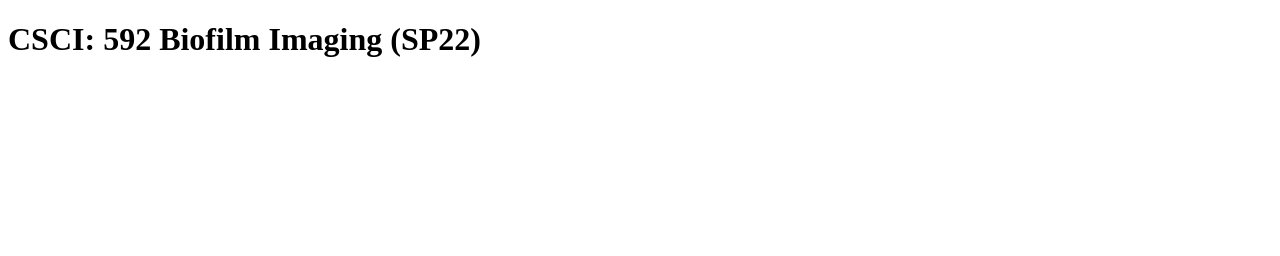
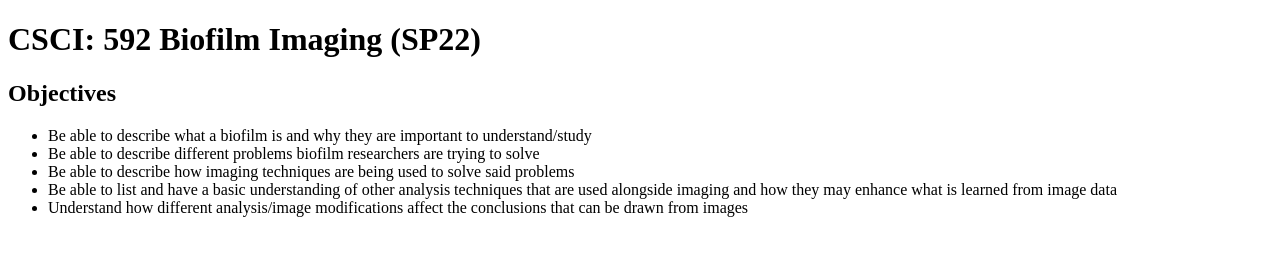
Before and after one commit to EarthSquirrel/biofilm-imaging, a plain HTML site: page index.html in a window 1280 px wide. Drawn offline with Linux system fonts and the light colour scheme.

Commit message:
Added objectives

```diff
--- a/index.html
+++ b/index.html
@@ -7,5 +7,14 @@
 
 <h1>CSCI: 592 Biofilm Imaging (SP22)</h1>
 
+<h2>Objectives</h2>
+<ul>
+<li>Be able to describe what a biofilm is and why they are important to understand/study </li>
+<li>Be able to describe different problems biofilm researchers are trying to solve </li>
+<li>Be able to describe how imaging techniques are being used to solve said problems </li>
+<li>Be able to list and have a basic understanding of other analysis techniques that are used alongside imaging and how they may enhance what is learned from image data </li>
+<li>Understand how different analysis/image modifications affect the conclusions that can be drawn from images </li>
+</ul>
+
 </body>
 </html>
```
Lines whose indentation alone changed are shown as unchanged.
